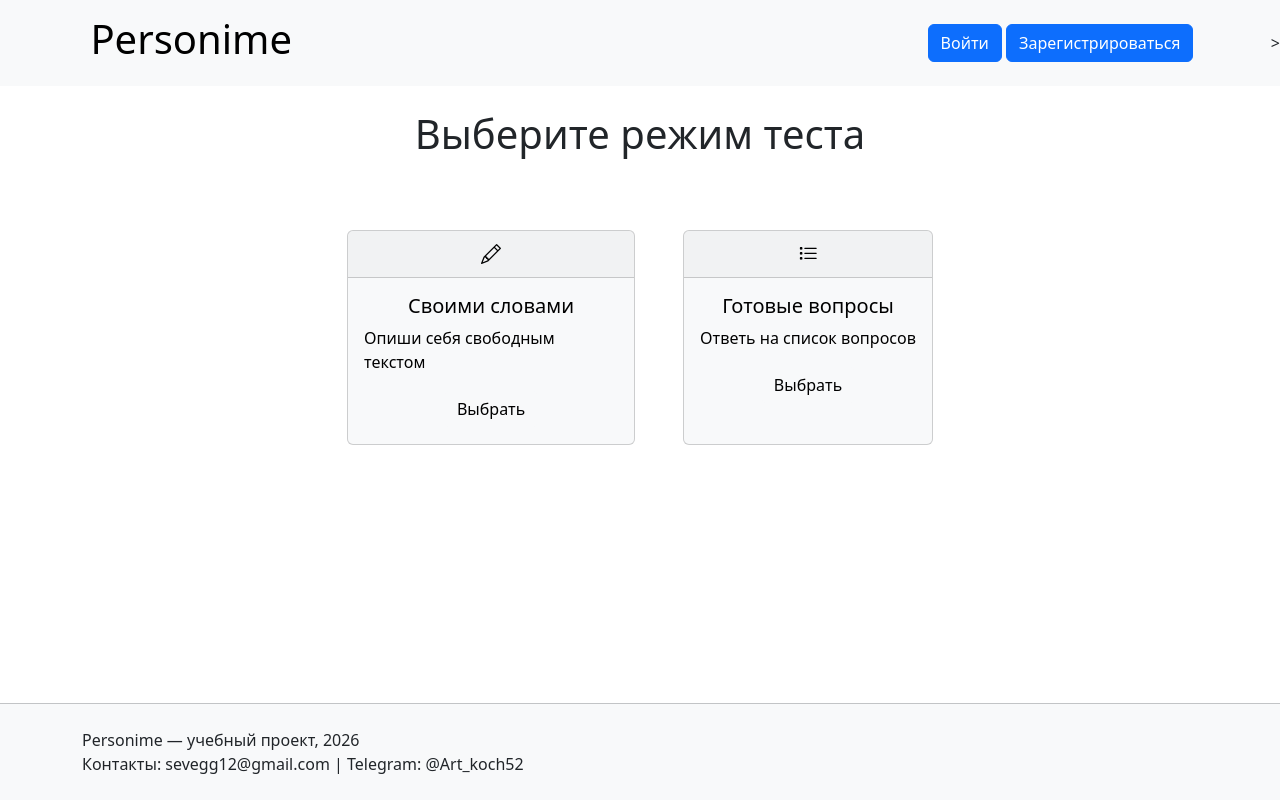
After one commit to Artkoch123/Personime, a Flask app: page /quiz in a window 1280 px wide. The commit adds this page. Run offline with Flask 3, Linux system fonts and the light colour scheme.

Commit message:
feat: add quiz mode selection page

```diff
--- a/main.py
+++ b/main.py
@@ -5,7 +5,12 @@ app.config['secret_key'] = ''
 
 @app.route('/')
 def hello_world():
-    return render_template("index.html", new="lol")
+    return render_template("index.html", title="main")
+
+@app.route('/quiz')
+def quiz():
+    return render_template("quiz.html", title="quiz")
+
 
 if __name__ == '__main__':
     app.run(port=8080, host='127.0.0.1', debug=True)
--- a/templates/base.html
+++ b/templates/base.html
@@ -5,6 +5,8 @@
     <title>{{ title }}</title>
     <!-- Bootstrap CSS -->
     <link href="https://cdn.jsdelivr.net/npm/bootstrap@5.3.3/dist/css/bootstrap.min.css" rel="stylesheet">
+        <!-- подгружаем иконки -->
+    <link href="https://cdn.jsdelivr.net/npm/bootstrap-icons@1.11.3/font/bootstrap-icons.min.css" rel="stylesheet">
     <!-- мои собственные стили -->
     <link rel="stylesheet" href="{{ url_for('static', filename='style/base_style.css') }}">
 </head>
--- /dev/null
+++ b/templates/quiz.html
@@ -0,0 +1,37 @@
+{% extends "base.html" %}
+
+{% block content %}
+
+<div>
+    <div class="container text-center py-4">
+
+        <!-- заголовок -->
+        <h1 class="card-title mb-5"> Выберите режим теста</h1>
+
+        <!-- карточки с выбором режима -->
+         <div class="container d-flex gap-5 py-4 align-items-between justify-content-center">
+            <div class="card text-bg-light mb-3" style="max-width: 18rem;">
+                <div class="card-header"><i class="bi bi-pencil" style="font-size: 20px;"></i></div>
+                <div class="card-body">
+                    <h5 class="card-title">Своими словами</h5>
+                    <p class="card-text">Опиши себя свободным текстом</p>
+                    <a type="button" class="btn btn-light" href="/quiz/freeform">Выбрать</a>
+                </div>
+            </div>
+
+
+             <div class="card text-bg-light mb-3" style="max-width: 18rem;">
+                <div class="card-header"><i class="bi bi-list-task" style="font-size: 20px;"></i></div>
+                <div class="card-body">
+                    <h5 class="card-text" style="max-left: 18rem;">Готовые вопросы</h5>
+                    <p class="card-text">Ответь на список вопросов</p>
+                    <a type="button" class="btn btn-light" href="/quiz/form">Выбрать</a>
+                </div>
+            </div>
+
+        </div>
+    </div>
+
+</div>
+
+{% endblock %}
```
Also changed, not shown: templates/freeform.html (added, +10 -0 lines), templates/index.html (+5 -6 lines).
